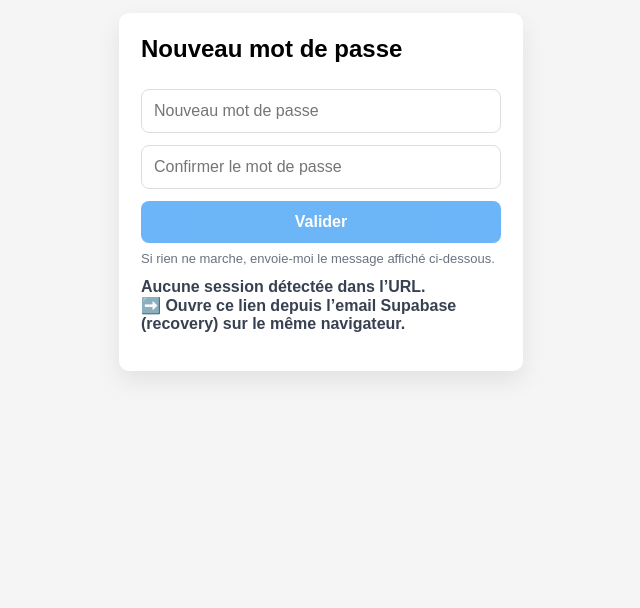
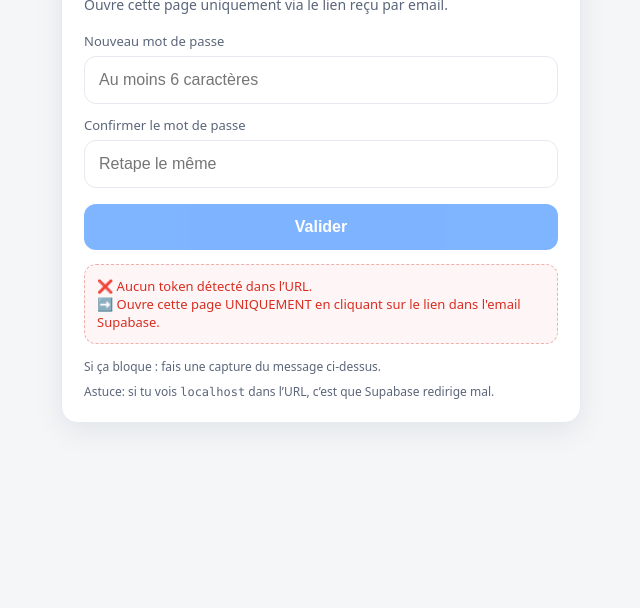
Before and after one commit to aprenedev-alt/occitanapp-reset, a plain HTML site: page index.html in a window 1280 px wide. Shown: the part 224-832 px from the top of the page, without its empty margins (319-959 px from the left). After the commit the page ends 800 px from the top, so only its background shows below. Drawn offline with nearby package versions, Linux system fonts and the light colour scheme.

Commit message:
Update index.html

```diff
--- a/index.html
+++ b/index.html
@@ -1,189 +1,329 @@
-<!DOCTYPE html>
+<!doctype html>
 <html lang="fr">
   <head>
-  <meta charset="UTF-8" />
-  <meta name="viewport" content="width=device-width, initial-scale=1" />
+    <meta charset="utf-8" />
+    <meta
+      name="viewport"
+      content="width=device-width, initial-scale=1, viewport-fit=cover"
+    />
     <title>Réinitialiser le mot de passe</title>
-
-  <!-- Supabase JS v2 (UMD) -->
-  <script src="https://unpkg.com/@supabase/supabase-js@2"></script>
-
     <style>
+      :root {
+        --bg: #f4f6f8;
+        --card: #ffffff;
+        --text: #0b1220;
+        --muted: #5b667a;
+        --primary: #1677ff;
+        --danger: #d92d20;
+        --border: #e6e9ef;
+        --radius: 16px;
+      }
+      * { box-sizing: border-box; }
       body {
-      font-family: Arial, sans-serif;
-      background: #f5f5f5;
+        margin: 0;
+        font-family: system-ui, -apple-system, Segoe UI, Roboto, Arial, sans-serif;
+        background: var(--bg);
+        color: var(--text);
+        display: grid;
+        place-items: center;
+        min-height: 100vh;
+        padding: 24px;
+      }
+      .wrap { width: 100%; max-width: 520px; }
+      .card {
+        background: var(--card);
+        border: 1px solid var(--border);
+        border-radius: var(--radius);
+        padding: 22px;
+        box-shadow: 0 8px 30px rgba(16, 24, 40, 0.08);
+      }
+      h1 {
+        margin: 0 0 14px 0;
+        font-size: 26px;
+        line-height: 1.15;
+      }
+      .sub {
+        margin: 0 0 18px 0;
+        color: var(--muted);
+        font-size: 14px;
+      }
+      label {
+        display: block;
+        font-size: 13px;
+        color: var(--muted);
+        margin: 12px 0 6px;
+      }
+      input {
+        width: 100%;
+        padding: 14px 14px;
+        border: 1px solid var(--border);
+        border-radius: 12px;
+        font-size: 16px;
+        outline: none;
+        background: #fff;
+      }
+      input:focus { border-color: rgba(22, 119, 255, 0.5); box-shadow: 0 0 0 4px rgba(22,119,255,0.12); }
+      .row {
         display: flex;
-      justify-content: center;
+        gap: 10px;
         align-items: center;
-      min-height: 100vh;
-      margin: 0;
-      padding: 16px;
-    }
-    .box {
-      background: white;
-      padding: 22px;
-      border-radius: 10px;
-      width: 360px;
-      box-shadow: 0 10px 25px rgba(0,0,0,0.08);
-    }
-    h2 { margin: 0 0 14px; }
-    input, button {
-      width: 100%;
-      margin-top: 12px;
-      padding: 12px;
-      font-size: 16px;
-      border-radius: 8px;
-      border: 1px solid #ddd;
-      box-sizing: border-box;
+        margin-top: 16px;
       }
       button {
-      border: none;
-      background: #0B84F3;
-      color: white;
-      font-weight: 800;
+        width: 100%;
+        padding: 14px 16px;
+        border: 0;
+        border-radius: 12px;
+        background: var(--primary);
+        color: #fff;
+        font-size: 16px;
+        font-weight: 700;
         cursor: pointer;
       }
-    button:disabled { opacity: 0.6; cursor: not-allowed; }
-    #msg { margin-top: 12px; font-weight: 700; color: #374151; white-space: pre-wrap; }
-    .muted { color: #6B7280; font-size: 13px; margin-top: 8px; }
+      button[disabled] {
+        opacity: 0.55;
+        cursor: not-allowed;
+      }
+      .msg {
+        margin-top: 14px;
+        padding: 12px 12px;
+        border-radius: 12px;
+        border: 1px dashed var(--border);
+        background: #fafbfc;
+        color: var(--muted);
+        font-size: 13px;
+        white-space: pre-wrap;
+        word-break: break-word;
+        min-height: 44px;
+      }
+      .msg.error { border-color: rgba(217,45,32,0.35); color: var(--danger); background: rgba(217,45,32,0.04); }
+      .msg.ok { border-color: rgba(2,122,72,0.35); color: #027a48; background: rgba(2,122,72,0.04); }
+      .footer {
+        margin-top: 14px;
+        font-size: 12px;
+        color: var(--muted);
+      }
+      .tiny {
+        font-size: 12px;
+        color: var(--muted);
+        margin-top: 8px;
+      }
+      code {
+        font-family: ui-monospace, SFMono-Regular, Menlo, Monaco, Consolas, "Liberation Mono", monospace;
+        font-size: 12px;
+      }
     </style>
+
+    <!-- Supabase JS v2 -->
+    <script src="https://unpkg.com/@supabase/supabase-js@2"></script>
   </head>
+
   <body>
+    <div class="wrap">
+      <div class="card">
+        <h1>Réinitialiser le mot de passe</h1>
+        <p class="sub">
+          Ouvre cette page uniquement via le lien reçu par email.
+        </p>
 
-<div class="box">
-  <h2>Nouveau mot de passe</h2>
+        <label for="password">Nouveau mot de passe</label>
+        <input id="password" type="password" placeholder="Au moins 6 caractères" />
 
-  <input type="password" id="password" placeholder="Nouveau mot de passe" />
-  <input type="password" id="password2" placeholder="Confirmer le mot de passe" />
+        <label for="password2">Confirmer le mot de passe</label>
+        <input id="password2" type="password" placeholder="Retape le même" />
 
-  <button id="btn" onclick="resetPassword()">Valider</button>
-
-  <div class="muted">
-    Si rien ne marche, envoie-moi le message affiché ci-dessous.
+        <div class="row">
+          <button id="btn" onclick="resetPassword()" disabled>Valider</button>
         </div>
 
-  <p id="msg"></p>
+        <div id="msg" class="msg">Chargement…</div>
+
+        <div class="footer">
+          Si ça bloque : fais une capture du message ci-dessus.
+        </div>
+
+        <div class="tiny">
+          Astuce: si tu vois <code>localhost</code> dans l’URL, c’est que Supabase redirige mal.
+        </div>
+      </div>
     </div>
 
     <script>
-  // ✅ Mets ICI tes vraies valeurs
+      // =========================
+      // 1) REMPLACE ICI
+      // =========================
       const SUPABASE_URL = "https://bficrofdrgmuljunccsv.supabase.co";
       const SUPABASE_ANON_KEY = "eyJhbGciOiJIUzI1NiIsInR5cCI6IkpXVCJ9.eyJpc3MiOiJzdXBhYmFzZSIsInJlZiI6ImJmaWNyb2ZkcmdtdWxqdW5jY3N2Iiwicm9sZSI6ImFub24iLCJpYXQiOjE3NjU5MzUxNjgsImV4cCI6MjA4MTUxMTE2OH0.xXo9uidS7dIawD7tUCA-T7255Ys14HCMkqh5cBM9Acw";
 
+      // =========================
+      // 2) UI helpers
+      // =========================
       const msgEl = document.getElementById("msg");
       const btnEl = document.getElementById("btn");
 
-  function logMsg(text) {
+      function setMsg(text, type = "info") {
+        msgEl.classList.remove("error", "ok");
+        if (type === "error") msgEl.classList.add("error");
+        if (type === "ok") msgEl.classList.add("ok");
         msgEl.textContent = text;
         console.log(text);
       }
 
-  // ✅ UMD expose généralement window.supabase (pas supabaseJs)
-  const supabaseLib = window.supabase;
-  if (!supabaseLib || !supabaseLib.createClient) {
-    logMsg("Erreur: la librairie Supabase n'est pas chargée (window.supabase introuvable).");
+      function mustHaveConfig() {
+        if (!SUPABASE_URL || SUPABASE_URL.includes("TON_SUPABASE_URL")) {
+          setMsg("❌ Tu n'as pas mis SUPABASE_URL.\n➡️ Remplace TON_SUPABASE_URL dans le code.", "error");
+          return false;
+        }
+        if (!SUPABASE_ANON_KEY || SUPABASE_ANON_KEY.includes("TON_SUPABASE_ANON_KEY")) {
+          setMsg("❌ Tu n'as pas mis SUPABASE_ANON_KEY.\n➡️ Remplace TON_SUPABASE_ANON_KEY dans le code.", "error");
+          return false;
+        }
+        return true;
       }
 
-  const client = supabaseLib.createClient(SUPABASE_URL, SUPABASE_ANON_KEY);
+      // =========================
+      // 3) Création du client (AVANT tout)
+      // =========================
+      if (!window.supabase || !window.supabase.createClient) {
+        setMsg("❌ Supabase JS n'est pas chargé.\nVérifie l'accès internet / le script CDN.", "error");
+        throw new Error("Supabase JS not loaded");
+      }
 
-  // --- Helpers pour récupérer la session depuis l'URL
+      if (!mustHaveConfig()) {
+        // Pas la peine de continuer
+      }
+
+      const client = window.supabase.createClient(SUPABASE_URL, SUPABASE_ANON_KEY);
+
+      // =========================
+      // 4) Session depuis URL
+      // - Supabase peut renvoyer soit:
+      // a) ?code=... (PKCE)
+      // b) #access_token=...&refresh_token=... (implicit)
+      // =========================
       function parseHashTokens() {
-    // ex: #access_token=...&refresh_token=...&type=recovery
-    const h = window.location.hash.startsWith("#") ? window.location.hash.slice(1) : window.location.hash;
-    const params = new URLSearchParams(h);
-    const access_token = params.get("access_token");
-    const refresh_token = params.get("refresh_token");
-    const type = params.get("type");
-    return { access_token, refresh_token, type };
+        const h = window.location.hash.replace("#", "");
+        const p = new URLSearchParams(h);
+        return {
+          access_token: p.get("access_token"),
+          refresh_token: p.get("refresh_token"),
+          type: p.get("type"),
+          error: p.get("error"),
+          error_description: p.get("error_description"),
+        };
       }
 
       async function ensureSessionFromUrl() {
-    // 1) Mode moderne: ?code=...
+        // Si l'URL contient une erreur Supabase
+        const hash = parseHashTokens();
+        if (hash.error) {
+          setMsg("❌ Erreur dans le lien Supabase:\n" + (hash.error_description || hash.error), "error");
+          return false;
+        }
+
+        // Mode PKCE : ?code=...
         const url = new URL(window.location.href);
         const code = url.searchParams.get("code");
 
         if (code) {
-      logMsg("Session: échange du code en cours…");
-      const { data, error } = await client.auth.exchangeCodeForSession(window.location.href);
+          setMsg("🔄 Validation du lien (code)…");
+          const { error } = await client.auth.exchangeCodeForSession(window.location.href);
           if (error) {
-        logMsg("Erreur exchangeCodeForSession:\n" + error.message);
+            setMsg("❌ Échec validation code:\n" + error.message, "error");
             return false;
           }
-      logMsg("Session OK (mode code).");
+          setMsg("✅ Lien valide. Tu peux changer ton mot de passe.");
           return true;
         }
 
-    // 2) Mode ancien: tokens dans le hash
-    const { access_token, refresh_token, type } = parseHashTokens();
-    if (access_token && refresh_token) {
-      logMsg("Session: récupération via tokens…");
-      const { error } = await client.auth.setSession({ access_token, refresh_token });
+        // Mode tokens dans le hash
+        if (hash.access_token && hash.refresh_token) {
+          setMsg("🔄 Validation du lien (token)…");
+          const { error } = await client.auth.setSession({
+            access_token: hash.access_token,
+            refresh_token: hash.refresh_token,
+          });
           if (error) {
-        logMsg("Erreur setSession:\n" + error.message);
+            setMsg("❌ Échec validation token:\n" + error.message, "error");
             return false;
           }
-      logMsg("Session OK (mode tokens). Type=" + (type || "inconnu"));
+          setMsg("✅ Lien valide. Tu peux changer ton mot de passe.");
           return true;
         }
 
-    // 3) Sinon: on essaie de voir si une session existe déjà
-    const { data } = await client.auth.getSession();
-    if (data && data.session) {
-      logMsg("Session déjà présente.");
+        // Déjà une session ?
+        const { data, error } = await client.auth.getSession();
+        if (error) {
+          setMsg("❌ Erreur getSession:\n" + error.message, "error");
+          return false;
+        }
+        if (data.session) {
+          setMsg("✅ Session déjà active. Tu peux changer ton mot de passe.");
           return true;
         }
 
-    logMsg("Aucune session détectée dans l’URL.\n➡️ Ouvre ce lien depuis l’email Supabase (recovery) sur le même navigateur.");
+        setMsg(
+          "❌ Aucun token détecté dans l’URL.\n" +
+            "➡️ Ouvre cette page UNIQUEMENT en cliquant sur le lien dans l'email Supabase.",
+          "error"
+        );
         return false;
       }
 
-  // Au chargement: on tente de préparer la session
-  (async () => {
-    btnEl.disabled = true;
-    const ok = await ensureSessionFromUrl();
-    btnEl.disabled = !ok;
-  })();
-
-  // --- Action bouton
+      // =========================
+      // 5) Update password
+      // =========================
       async function resetPassword() {
         try {
-      const p1 = document.getElementById("password").value;
-      const p2 = document.getElementById("password2").value;
+          const p1 = document.getElementById("password").value.trim();
+          const p2 = document.getElementById("password2").value.trim();
 
-      if (!p1 || p1.length < 6) {
-        return logMsg("Mot de passe trop court (minimum 6 caractères).");
-      }
-      if (p1 !== p2) {
-        return logMsg("Les deux mots de passe ne correspondent pas.");
-      }
+          if (!p1 || p1.length < 6) return setMsg("❌ Mot de passe trop court (min 6).", "error");
+          if (p1 !== p2) return setMsg("❌ Les mots de passe ne correspondent pas.", "error");
 
           btnEl.disabled = true;
-      logMsg("Mise à jour en cours…");
+          setMsg("🔄 Mise à jour du mot de passe…");
 
-      // Vérifie session
-      const { data: s } = await client.auth.getSession();
-      if (!s.session) {
+          const { data, error: sErr } = await client.auth.getSession();
+          if (sErr) {
             btnEl.disabled = false;
-        return logMsg("Pas de session active.\n➡️ Re-clique sur le lien de l’email (recovery) puis réessaie.");
+            return setMsg("❌ Erreur session:\n" + sErr.message, "error");
+          }
+          if (!data.session) {
+            btnEl.disabled = false;
+            return setMsg("❌ Pas de session active.\n➡️ Clique à nouveau sur le lien reçu par email.", "error");
           }
 
           const { error } = await client.auth.updateUser({ password: p1 });
 
           if (error) {
             btnEl.disabled = false;
-        return logMsg("Erreur updateUser:\n" + error.message);
+            return setMsg("❌ Erreur updateUser:\n" + error.message, "error");
           }
 
-      logMsg("✅ Mot de passe modifié avec succès.\nTu peux fermer cette page et te reconnecter dans l’app.");
+          setMsg("✅ Mot de passe modifié !\n➡️ Tu peux retourner dans l’app et te connecter.", "ok");
         } catch (e) {
           btnEl.disabled = false;
-      logMsg("Erreur inattendue:\n" + (e?.message || String(e)));
+          setMsg("❌ Erreur inattendue:\n" + (e?.message || String(e)), "error");
         }
       }
 
-  // expose pour le onclick
       window.resetPassword = resetPassword;
+
+      // =========================
+      // 6) Boot
+      // =========================
+      (async () => {
+        try {
+          btnEl.disabled = true;
+          if (!mustHaveConfig()) return;
+          const ok = await ensureSessionFromUrl();
+          btnEl.disabled = !ok;
+        } catch (e) {
+          btnEl.disabled = false;
+          setMsg("❌ Erreur boot:\n" + (e?.message || String(e)), "error");
+        }
+      })();
     </script>
-
   </body>
 </html>
```
Lines whose indentation alone changed are shown as unchanged.
